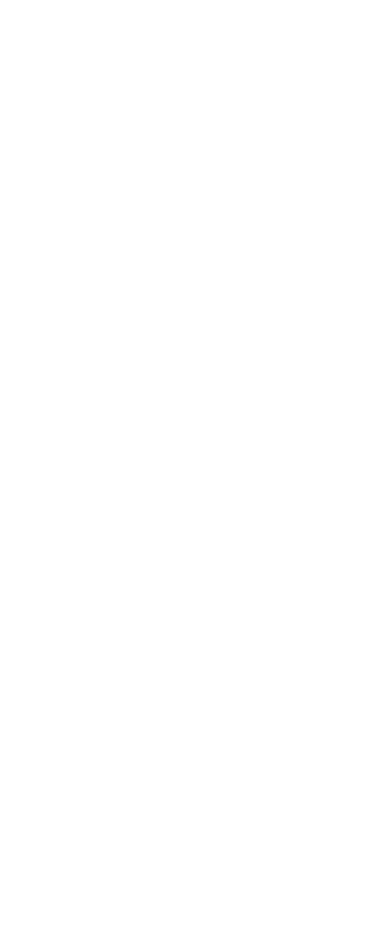
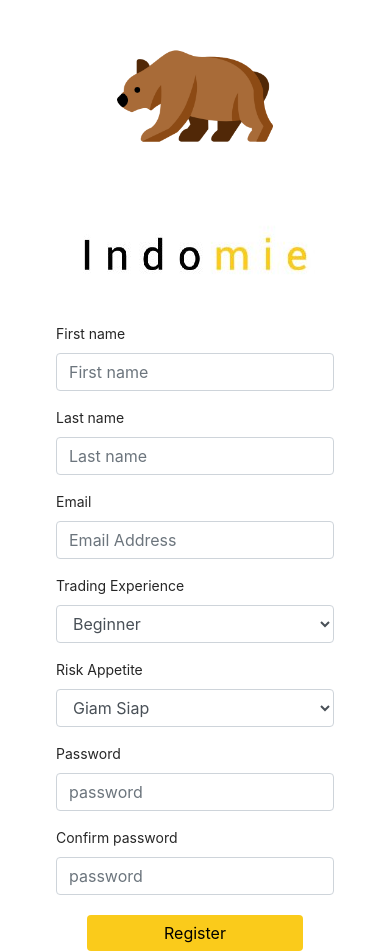
Before and after one commit to shengliang-tham/orbital_2020, a React (Create React App) app in the folder web-frontend/: page /Register in a window 390 px wide. Before the commit the page ends 844 px from the top, so only its background shows below. Built offline with nearby package versions, Linux system fonts and the light colour scheme.

Commit message:
Registration done, mobile friendly

```diff
--- a/web-frontend/src/App.js
+++ b/web-frontend/src/App.js
@@ -3,6 +3,7 @@
 import "bootstrap/dist/css/bootstrap.min.css";
 import { BrowserRouter as Router, Switch, Route } from "react-router-dom";
 import Home from "./components/Home/Home";
+import Register from "./components/Register/Register"
 import "antd/dist/antd.css"
 
 class App extends Component {
@@ -12,6 +13,7 @@
         <Switch>
           <Route exact path="/" component={Login} />
           <Route path="/home" component={Home} />
+          <Route path="/Register" component={Register}/>
         </Switch>
       </Router>
     );
--- a/web-frontend/src/components/Login/Login.js
+++ b/web-frontend/src/components/Login/Login.js
@@ -91,7 +91,6 @@
           </Row>
         </Container>
 
-
         <FormExample />
 
         <Container>
--- /dev/null
+++ b/web-frontend/src/components/Register/Register.css
@@ -0,0 +1,26 @@
+.logo {
+    margin-top: 8%;
+}
+.submit-btn {
+    width: 60%;
+    margin: 1% auto;
+  }
+
+  .submit-btn Button {
+    width: 100%;
+    background-color: #facb1b !important;
+    border: none !important;
+    color: black !important;
+  }
+
+  @media only screen and (max-width: 820px) {
+
+    .logo {
+        margin-top: 0;
+    }
+
+    .submit-btn {
+        margin-bottom: 8%;
+      }
+
+  }
--- /dev/null
+++ b/web-frontend/src/components/Register/Register.js
@@ -0,0 +1,125 @@
+import React, { Component, useState } from "react";
+import {
+  InputGroup,
+  Container,
+  Row,
+  Image,
+  Button,
+  Col,
+  Form,
+} from "react-bootstrap";
+import "./Register.css";
+
+function FormExample() {
+    const [validated, setValidated] = useState(false);
+
+    const handleSubmit = (event) => {
+      const form = event.currentTarget;
+      if (form.checkValidity() === false) {
+        event.preventDefault();
+        event.stopPropagation();
+      }
+
+      setValidated(true);
+    };
+
+    return (
+      <Form noValidate validated={validated} onSubmit={handleSubmit}>
+        <Form.Row>
+          <Form.Group as={Col} md="6" controlId="validationCustom01">
+            <Form.Label>First name</Form.Label>
+            <Form.Control
+              required
+              type="text"
+              placeholder="First name"
+            />
+            <Form.Control.Feedback>Looks good!</Form.Control.Feedback>
+          </Form.Group>
+          <Form.Group as={Col} md="6" controlId="validationCustom02">
+            <Form.Label>Last name</Form.Label>
+            <Form.Control
+              required
+              type="text"
+              placeholder="Last name"
+            />
+            <Form.Control.Feedback>Looks good!</Form.Control.Feedback>
+          </Form.Group>
+        </Form.Row>
+        <Form.Row>
+          <Form.Group as={Col} md="4" controlId="validationCustom01">
+            <Form.Label>Email</Form.Label>
+            <Form.Control
+              required
+              type="email"
+              placeholder="Email Address"
+            />
+            <Form.Control.Feedback type="invalid">
+              Please provide a valid email address.
+            </Form.Control.Feedback>
+          </Form.Group>
+
+          <Form.Group as={Col} md="4" controlId="validationCustom02">
+            <Form.Label>Trading Experience</Form.Label>
+            <Form.Control as="select" value="Choose...">
+                <option>Beginner</option>
+                <option>Less than 5 years</option>
+                <option>5 to 10 years</option>
+                <option>More than 10 years</option>
+            </Form.Control>
+          </Form.Group>
+
+          <Form.Group as={Col} md = "4"controlId="formGridState">
+            <Form.Label>Risk Appetite</Form.Label>
+            <Form.Control as="select" value="Choose...">
+                <option>Giam Siap</option>
+                <option>Okay lah</option>
+                <option>Lamborghini money</option>
+            </Form.Control>
+         </Form.Group>
+
+        </Form.Row>
+
+        <Form.Row>
+          <Form.Group as={Col} md="6" controlId="validationCustom03">
+            <Form.Label>Password</Form.Label>
+            <Form.Control type="password" placeholder="password" required />
+            <Form.Control.Feedback type="invalid">
+              Please provide a password.
+            </Form.Control.Feedback>
+          </Form.Group>
+          <Form.Group as={Col} md="6" controlId="validationCustom03">
+            <Form.Label>Confirm password</Form.Label>
+            <Form.Control type="password" placeholder="password" required />
+            <Form.Control.Feedback type="invalid">
+              Please provide a password.
+            </Form.Control.Feedback>
+          </Form.Group>
+
+        </Form.Row>
+        <div className="submit-btn">
+        <Button type="submit">Register</Button>
+        </div>
+      </Form>
+    );
+  }
+
+
+
+class Register extends Component {
+    render() {
+        return (
+    <Container>
+        <Row>
+            <Image src="./Images/logo.png" className="logo" />
+          </Row>
+          <Row>
+            <Image src="./Images/indomie.jpg" className="indomie" />
+          </Row>
+          <FormExample></FormExample>
+    </Container>
+
+    );
+    }
+}
+
+export default Register;
```
